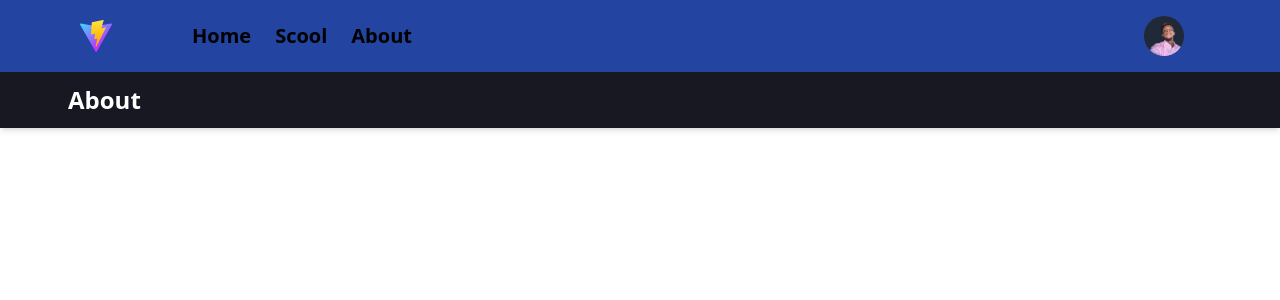
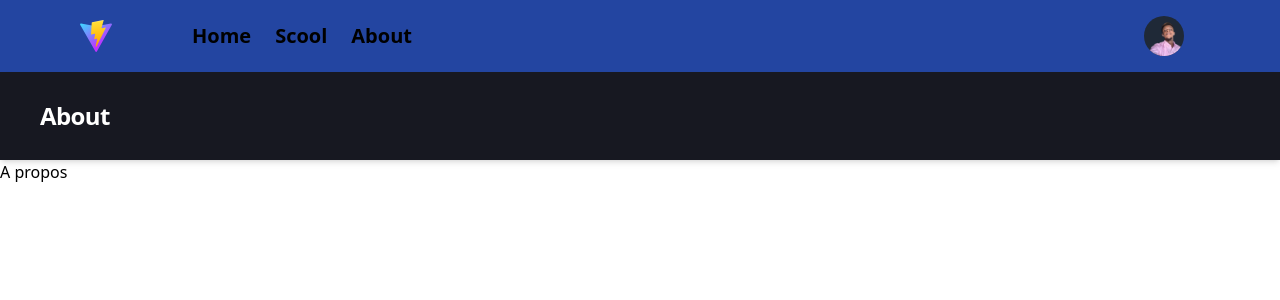
Before and after one commit to rovertnet/open_source, a React (Vite) app: page /about in a window 1280 px wide. Shown: the top 300 px of the page. Built offline with nearby package versions, Linux system fonts and the light colour scheme.

Commit message:
nouveau commit

```diff
--- a/src/pages/About.jsx
+++ b/src/pages/About.jsx
@@ -1,5 +1,6 @@
 import { Outlet } from "react-router-dom";
 import Navbar from "../components/header/Navbar"
+import PageCompoonent from "../components/PageCompoonent";
 
 const About = () => {
   return (
@@ -7,11 +8,9 @@ const About = () => {
       <Navbar />
       <Outlet />
 
-      <div className=" bg-dark p-3 shadow-md">
-        <h1 className=" text-2xl px-14 text-white font-bold font-pacifico">
-          About
-        </h1>
-      </div>
+      <PageCompoonent title="About" >
+        A propos
+      </PageCompoonent>
     </>
   );
 }
```
